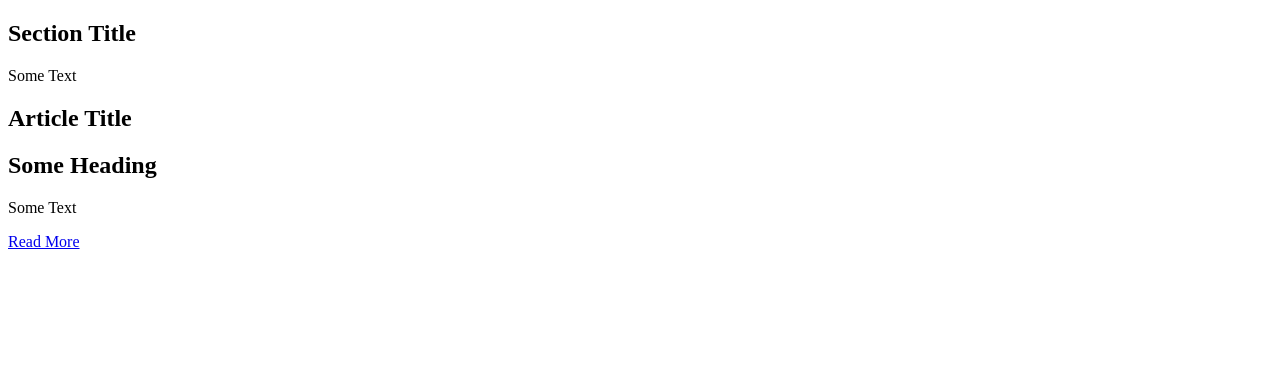
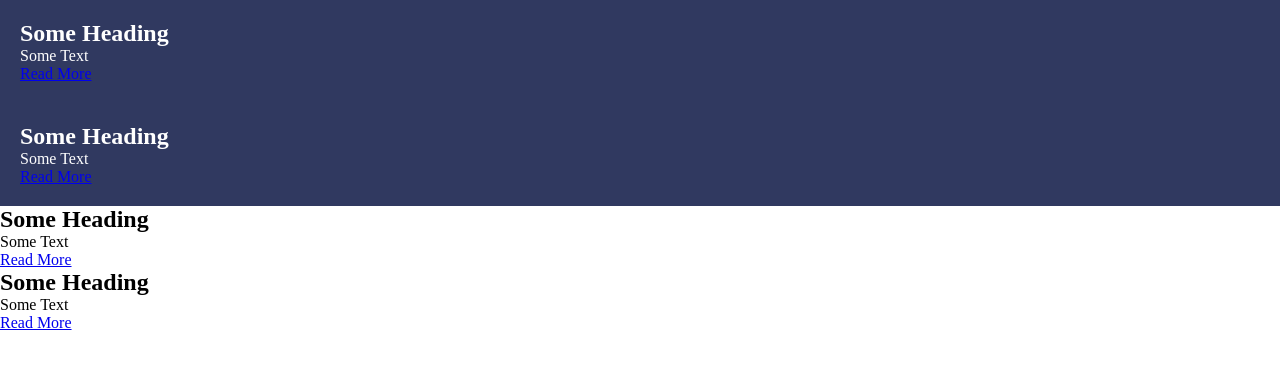
Before and after one commit to arnameti/sass-tutorial, a website: page up/index.html in a window 1280 px wide. Drawn offline with Linux system fonts and the light colour scheme.

Commit message:
sass maps, sass functions, sass mixins, @extend rule

```diff
--- /dev/null
+++ b/sass/_lesson-10-functions.scss
@@ -0,0 +1,19 @@
+// Lesson 10 - Sass Functions
+
+
+
+@function color($color-name) {
+  @return map-get($colors, $color-name);
+}
+
+/*
+.section {
+  //background-color: $color-primary;
+  background-color: color(color-primary);
+  padding: 40px;
+
+  &__content {
+    background-color: color(color-secondary);
+  }
+}
+*/
--- /dev/null
+++ b/sass/_lesson-13-extend.scss
@@ -0,0 +1,55 @@
+// Method -1 => Using CSS Selectors
+
+/*
+.section-1 {
+  background-color: color(color-primary);
+
+  &__content {
+    padding: 20px;
+    color: color(color-white);
+
+    &--title {
+      margin: 15px 0;
+      font-family: Arial, Helvetica, sans-serif;
+      letter-spacing: 2px;
+    }
+
+    &--para {
+      @extend .section-1__content--title;
+    }
+  }
+}
+
+.section-2 {
+  &__content {
+    &--para {
+      @extend .section-1__content--title;
+    }
+  }
+}
+*/
+
+//Method -2 => Using Placeholders Rulesets
+
+.section-1 {
+  background-color: color(color-primary);
+
+  &__content {
+    padding: 20px;
+    color: color(color-white);
+  }
+
+  &--title {
+    @extend %text-styling;
+  }
+
+  &--para {
+    @extend %text-styling;
+  }
+}
+
+%text-styling {
+  margin: 15px 0;
+  font-family: Arial, Helvetica, sans-serif;
+  letter-spacing: 2px;
+}
--- /dev/null
+++ b/sass/_reset.scss
@@ -0,0 +1,9 @@
+*,
+*::before,
+*::after {
+  padding: 0;
+  margin: 0;
+  -webkit-box-sizing: border-box;
+  -moz-box-sizing: border-box;
+  box-sizing: border-box;
+}
--- a/sass/style.scss
+++ b/sass/style.scss
@@ -69,3 +69,8 @@ p {
 // *********************************END*****************************************************
 
 // ********************* START - Lesson 9 - Partials & Imports *****************************
+@import "reset";
+// *********************************END*****************************************************
+@import "lesson-10-functions";
+@import "lesson-11-mixins";
+@import "lesson-13-extend";
--- a/up/index.html
+++ b/up/index.html
@@ -20,24 +20,62 @@
      <!---*-*-*-*-*-*-*-*-*-*-*-*-*-*-*START-*-*-*-*-*-*-*-*-*-*-*-*-**-*-*-*-*-*-*-*-*-**-*-*-*-*-*-*-*-*-*    -->
     <!-- Lesson 8 => Sass Nesting -->
     <!-- Using Elements -->
-    <section>
+    <!-- <section>
       <h2>Section Title</h2>
       <p>Some Text</p>
-    </section>
+    </section> -->
 
-    <article>
+    <!-- <article>
       <h2>Article Title</h2>
-    </article>
+    </article> -->
 
     <!-- Using Classes -->
-    <section class="section">
+    <!-- <section class="section">
       <div class="section__content">
         <h2 class="section__content--title">Some Heading</h2>
         <p class="section__content--para">Some Text</p>
         <a href="#" class="section__content--link">Read More</a>
       </div>
-    </section>
+    </section> -->
     <!--*-*-*-*-*-*-*-*-*-*-*-*-*-*-*-END-*-*-*-*-*-*-*-*-*-*-*-*-**-*-*-*-*-*-*-*-*-* *-*-*-*-*-*-*-*-*-*   -->
 
+    <!---*-*-*-*-*-*-*-*-*-*-*-*-*-*-*START-*-*-*-*-*-*-*-*-*-*-*-*-**-*-*-*-*-*-*-*-*-**-*-*-*-*-*-*-*-*-*    -->
+    <!-- Lesson 10 => Sass Functions -->
+    <!-- <section class="section">
+      <div class="section__content">
+        <h2 class="section__content--title">Some Heading</h2>
+        <p class="section__content--para">Some Text</p>
+        <a href="#" class="section__content--link">Read More</a>
+      </div>
+    </section> -->
+    <!--*-*-*-*-*-*-*-*-*-*-*-*-*-*-*-END-*-*-*-*-*-*-*-*-*-*-*-*-**-*-*-*-*-*-*-*-*-* *-*-*-*-*-*-*-*-*-*   -->
+   <!---*-*-*-*-*-*-*-*-*-*-*-*-*-*-*START-*-*-*-*-*-*-*-*-*-*-*-*-**-*-*-*-*-*-*-*-*-**-*-*-*-*-*-*-*-*-*    -->
+    <!-- Lesson 11 => Sass Mixins -->
+    <!-- Lesson 12 => Sass @extend Rule -->
+    <section class="section-1">
+      <div class="section-1__content">
+        <h2 class="section-1__content--title">Some Heading</h2>
+        <p class="section-1__content--para">Some Text</p>
+        <a href="#" class="section-1__content--link">Read More</a>
+      </div>
+      <div class="section-1__content">
+        <h2 class="section-1__content--title">Some Heading</h2>
+        <p class="section-1__content--para">Some Text</p>
+        <a href="#" class="section-1__content--link">Read More</a>
+      </div>
+    </section>
+
+    <section class="section-2">
+      <div class="section-2__content">
+        <h2 class="section-2__content--title">Some Heading</h2>
+        <p class="section-2__content--para">Some Text</p>
+        <a href="#" class="section-2__content--link">Read More</a>
+      </div>
+      <div class="section-2__content">
+        <h2 class="section-2__content--title">Some Heading</h2>
+        <p class="section-2__content--para">Some Text</p>
+        <a href="#" class="section-2__content--link">Read More</a>
+      </div>
+    </section>
   </body>
 </html>
```
Also changed, not shown: sass/_lesson-11-mixins.scss (added, +49 -0 lines), up/css/style.css.
